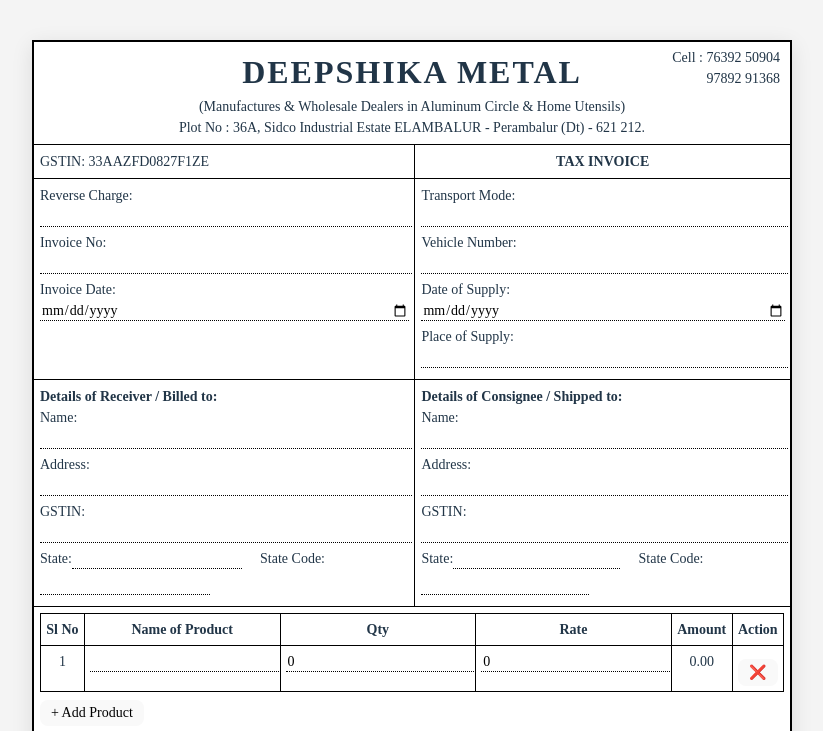
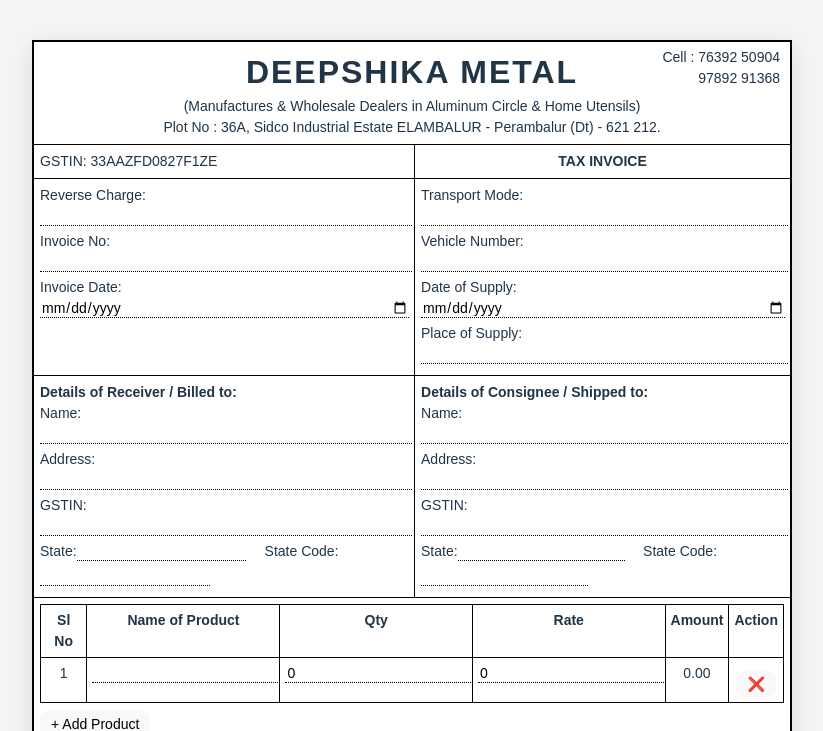
Before and after one commit to abul28/BillBook, a React (Vite) app: page / in a window 1280 px wide. Shown: the top 731 px of the page, without its empty margins (228-1051 px from the left). Built offline with nearby package versions, Linux system fonts and the light colour scheme.

Commit message:
Ui updated

```diff
--- a/src/styles/Invoice.css
+++ b/src/styles/Invoice.css
@@ -32,7 +32,7 @@ table {
   padding: 6px;
   font-size: 14px;
   vertical-align: top;
-  font-family: "Times New Roman", serif;
+  font-family: Arial, Helvetica, sans-serif;
 }
 
 .header {
@@ -91,7 +91,7 @@ table {
   width: 100%;
   margin-bottom: 5px;
   background-color: transparent;
-  font-family: "Times New Roman", serif;
+  font-family: Arial, Helvetica, sans-serif;
   font-size: 14px;
 
   /* 🔥 IMPORTANT MOBILE FIX */
```
